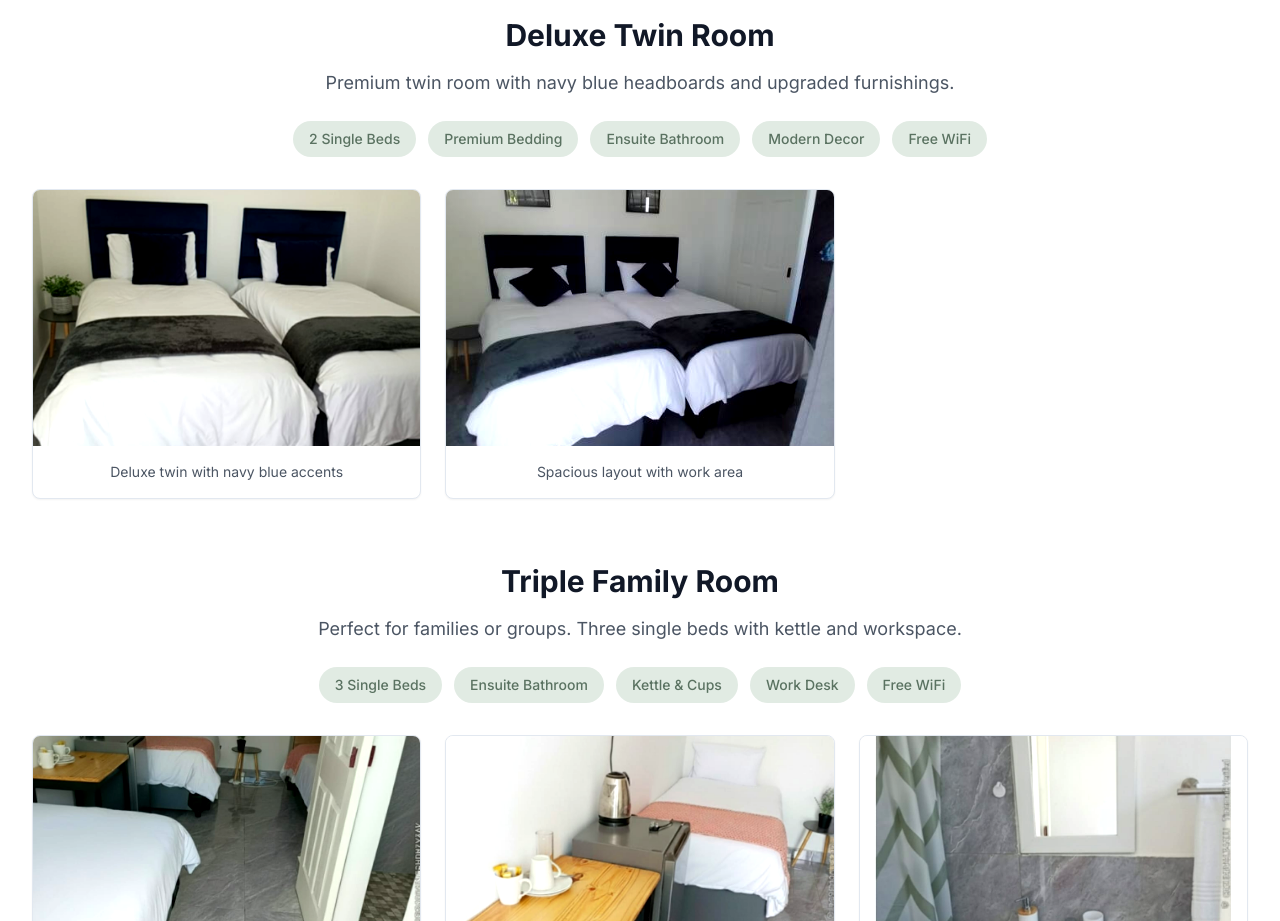
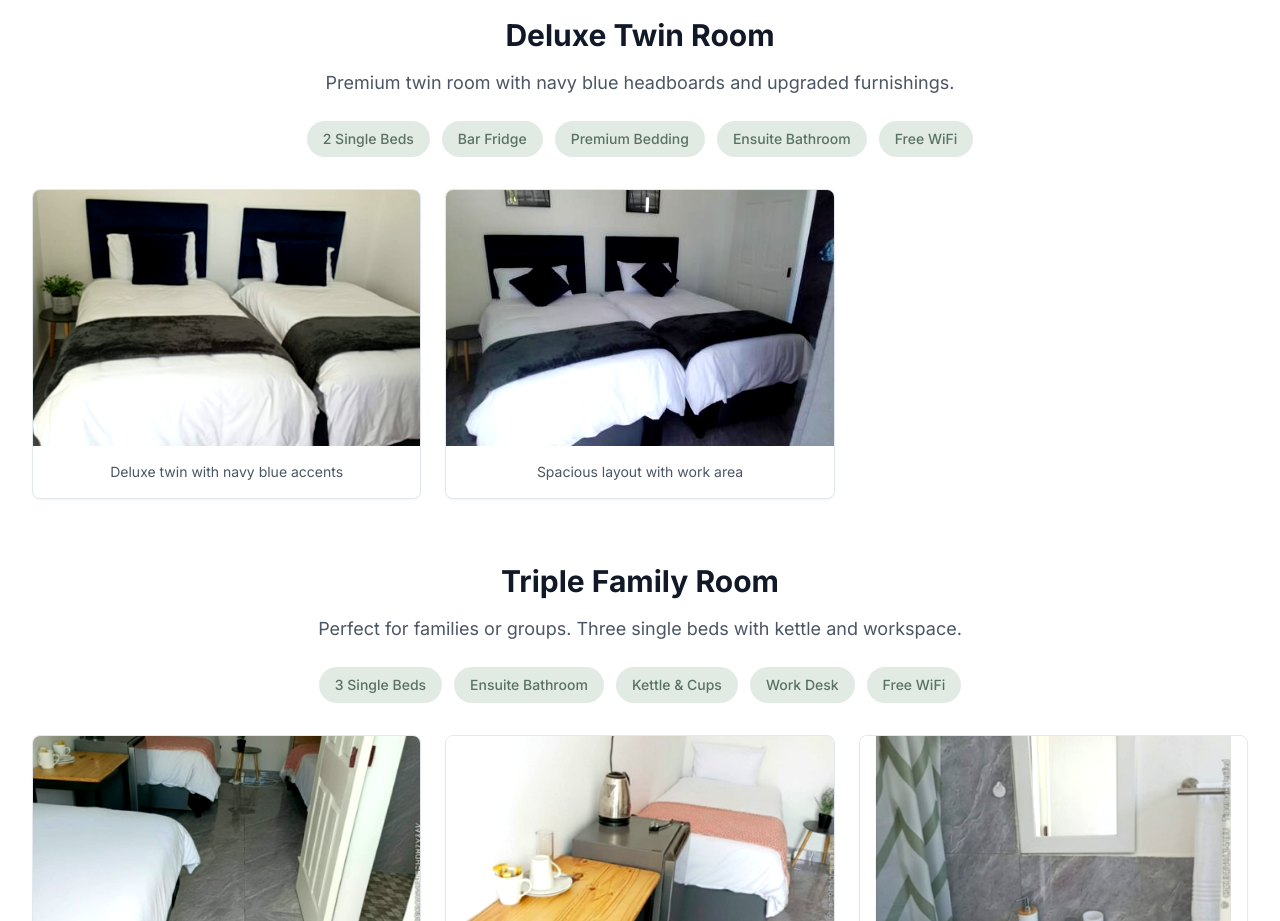
Before and after one commit to jo47344/60-on-kosmos-website, a Next.js app: page /virtual-tour in a window 1280 px wide. Shown: the part 3000-3921 px from the top of the page. Built offline with nearby package versions, Linux system fonts and the light colour scheme.

Commit message:
fix: correct bar fridge assignment for Deluxe Twin Room
Verify and adjust feature assignments across main pages.

```diff
--- a/app/virtual-tour/page.tsx
+++ b/app/virtual-tour/page.tsx
@@ -66,7 +66,7 @@ export default function VirtualTourPage() {
     {
       title: "Deluxe Twin Room",
       description: "Premium twin room with navy blue headboards and upgraded furnishings.",
-      features: ["2 Single Beds", "Premium Bedding", "Ensuite Bathroom", "Modern Decor", "Free WiFi"],
+      features: ["2 Single Beds", "Bar Fridge", "Premium Bedding", "Ensuite Bathroom", "Free WiFi"],
       images: [
         {
           src: "/images/deluxe-twin-navy.jpg",
```
